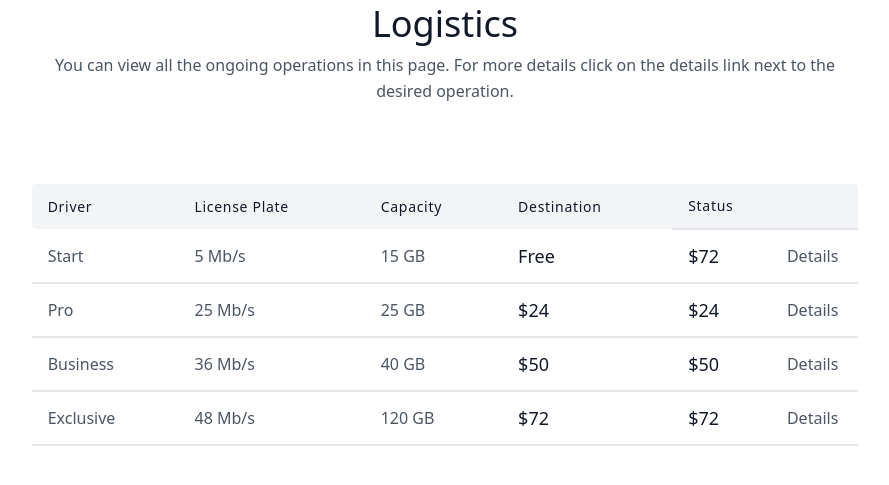
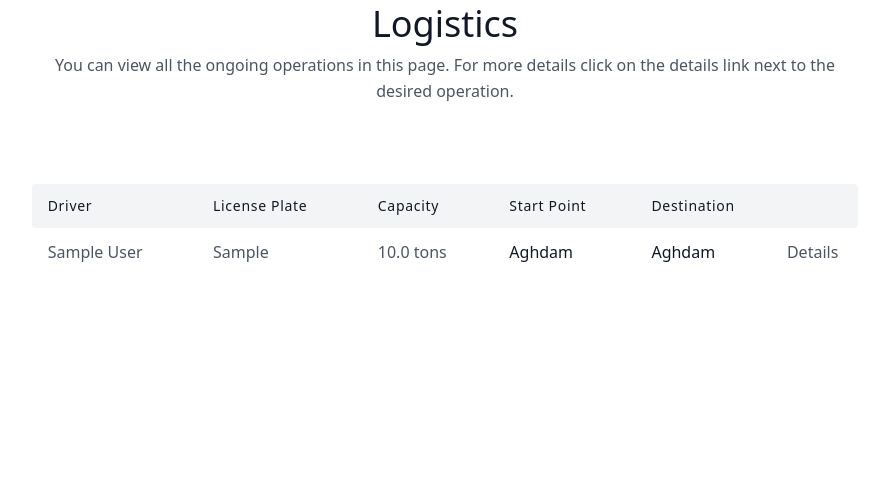
Before and after one commit to Nifdi01/Logisitcs-Management, a Django app: page /logistics/ in a window 1280 px wide. Shown: the part 140-625 px from the top of the page, without its empty margins (195-1084 px from the left). Run offline with Django 4.2, Linux system fonts and the light colour scheme; tables that the repository leaves empty hold one stand-in row (values such as "Sample post"); some libraries are stand-ins or nearby versions.

Commit message:
LMBL-4: User can view cargos on page

```diff
--- a/logistics_management/logistics/templates/logistics/logistics_list.html
+++ b/logistics_management/logistics/templates/logistics/logistics_list.html
@@ -16,52 +16,24 @@
               <th class="px-4 py-3 title-font tracking-wider font-medium text-gray-900 text-sm bg-gray-100 rounded-tl rounded-bl">Driver</th>
               <th class="px-4 py-3 title-font tracking-wider font-medium text-gray-900 text-sm bg-gray-100">License Plate</th>
               <th class="px-4 py-3 title-font tracking-wider font-medium text-gray-900 text-sm bg-gray-100">Capacity</th>
+              <th class="px-4 py-3 title-font tracking-wider font-medium text-gray-900 text-sm bg-gray-100">Start Point</th>
               <th class="px-4 py-3 title-font tracking-wider font-medium text-gray-900 text-sm bg-gray-100">Destination</th>
-              <th class="px-4 py-3 title-font tracking-wider font-medium text-gray-900 text-sm bg-gray-100">Status</th>
               <th class="w-10 title-font tracking-wider font-medium text-gray-900 text-sm bg-gray-100 rounded-tr rounded-br"></th>
             </tr>
           </thead>
           <tbody>
+            {% for cargo in cargo_list %}
             <tr>
-              <td class="px-4 py-3">Start</td>
-              <td class="px-4 py-3">5 Mb/s</td>
-              <td class="px-4 py-3">15 GB</td>
-              <td class="px-4 py-3 text-lg text-gray-900">Free</td>
-              <td class="border-t-2 border-b-2 border-gray-200 px-4 py-3 text-lg text-gray-900">$72</td>
-              <td class="border-t-2 border-b-2 border-gray-200 w-10 pr-5 text-center">
+              <td class="px-4 py-3">{{cargo.truck.driver}}</td>
+              <td class="px-4 py-3">{{cargo.truck}}</td>
+              <td class="px-4 py-3">{{cargo.truck.capacity}}.0 tons</td>
+              <td class="px-4 py-3 text-md text-gray-900">{{cargo.start_point}}</td>
+              <td class="border-gray-200 px-4 py-3 text-md text-gray-900">{{cargo.destination}}</td>
+              <td class="border-gray-200 w-10 pr-5 text-center">
                 <a href="">Details</a>
               </td>
             </tr>
-            <tr>
-              <td class="border-t-2 border-gray-200 px-4 py-3">Pro</td>
-              <td class="border-t-2 border-gray-200 px-4 py-3">25 Mb/s</td>
-              <td class="border-t-2 border-gray-200 px-4 py-3">25 GB</td>
-              <td class="border-t-2 border-gray-200 px-4 py-3 text-lg text-gray-900">$24</td>
-              <td class="border-t-2 border-gray-200 px-4 py-3 text-lg text-gray-900">$24</td>
-              <td class="border-t-2 border-b-2 border-gray-200 w-10 pr-5 text-center">
-                <a href="">Details</a>
-              </td>
-            </tr>
-            <tr>
-              <td class="border-t-2 border-gray-200 px-4 py-3">Business</td>
-              <td class="border-t-2 border-gray-200 px-4 py-3">36 Mb/s</td>
-              <td class="border-t-2 border-gray-200 px-4 py-3">40 GB</td>
-              <td class="border-t-2 border-gray-200 px-4 py-3 text-lg text-gray-900">$50</td>
-              <td class="border-t-2 border-gray-200 px-4 py-3 text-lg text-gray-900">$50</td>
-              <td class="border-t-2 border-b-2 border-gray-200 w-10 pr-5 text-center">
-                <a href="">Details</a>
-              </td>
-            </tr>
-            <tr>
-              <td class="border-t-2 border-b-2 border-gray-200 px-4 py-3">Exclusive</td>
-              <td class="border-t-2 border-b-2 border-gray-200 px-4 py-3">48 Mb/s</td>
-              <td class="border-t-2 border-b-2 border-gray-200 px-4 py-3">120 GB</td>
-              <td class="border-t-2 border-b-2 border-gray-200 px-4 py-3 text-lg text-gray-900">$72</td>
-              <td class="border-t-2 border-b-2 border-gray-200 px-4 py-3 text-lg text-gray-900">$72</td>
-              <td class="border-t-2 border-b-2 border-gray-200 w-10 pr-5 text-center">
-                <a href="">Details</a>
-              </td>
-            </tr>
+            {% endfor %}
           </tbody>
         </table>
       </div>
--- a/logistics_management/logistics/urls.py
+++ b/logistics_management/logistics/urls.py
@@ -3,5 +3,5 @@ from django.urls import path, include
 from . import views
 
 urlpatterns = [
-    path('', views.sample_view, name="sample"),
+    path('', views.logistics_list, name="logistics_list"),
 ]
--- a/logistics_management/logistics/views.py
+++ b/logistics_management/logistics/views.py
@@ -1,8 +1,8 @@
 from django.shortcuts import render
-from .models import *
+from .models import CargoOrder
 
-def sample_view(request):
+def logistics_list(request):
 
+    cargo_list = CargoOrder.objects.all()
 
-
-    return render(request, "logistics/logistics_list.html")
+    return render(request, "logistics/logistics_list.html", {"cargo_list": cargo_list})
--- a/logistics_management/users/templates/users/landing_page.html
+++ b/logistics_management/users/templates/users/landing_page.html
@@ -22,7 +22,7 @@ Logistics Management
                 <a href="{% url 'login' %}"
                     class="ml-4 inline-flex text-gray-700 bg-gray-100 border-0 py-2 px-6 focus:outline-none hover:bg-gray-200 rounded text-lg">Sign In</a>
                 {% else %}
-                <a href="{% url 'sample' %}"
+                <a href="{% url 'logistics_list' %}"
                     class="inline-flex text-white bg-yellow-500 border-0 py-2 px-6 focus:outline-none hover:bg-yellow-600 rounded text-lg">View Logistics</a>
                 {% endif %}
             </div>
```
